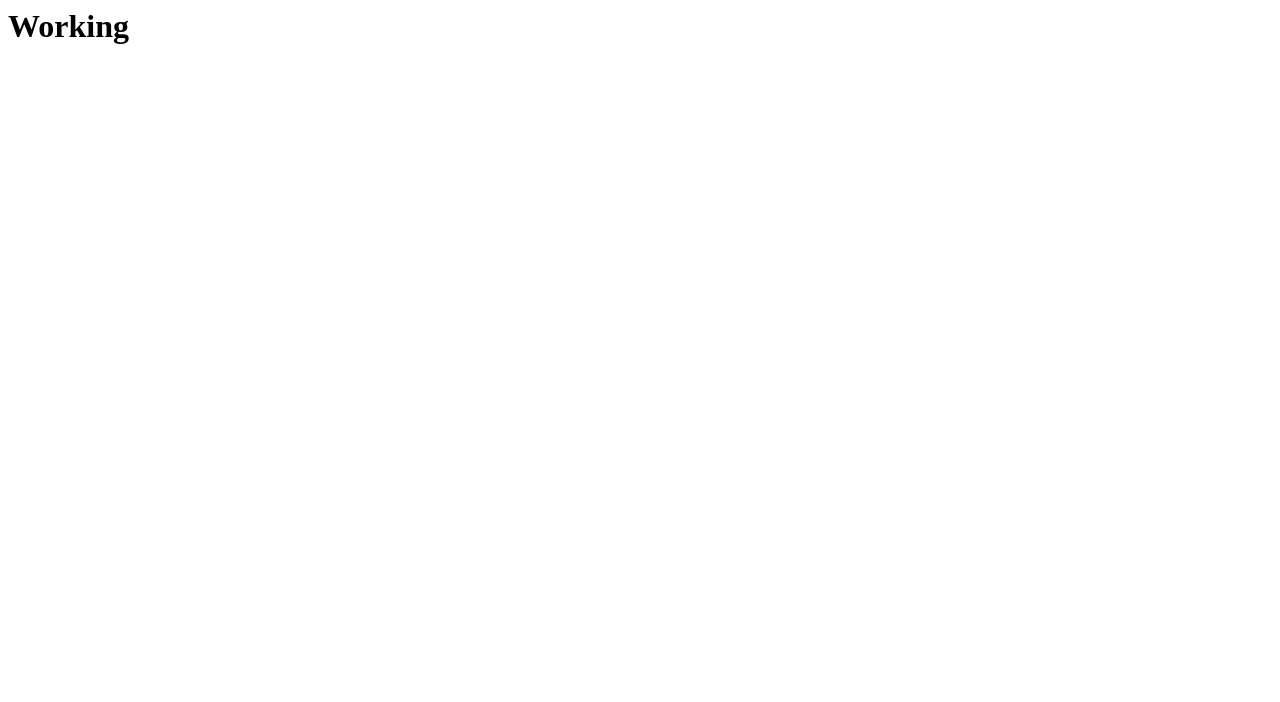
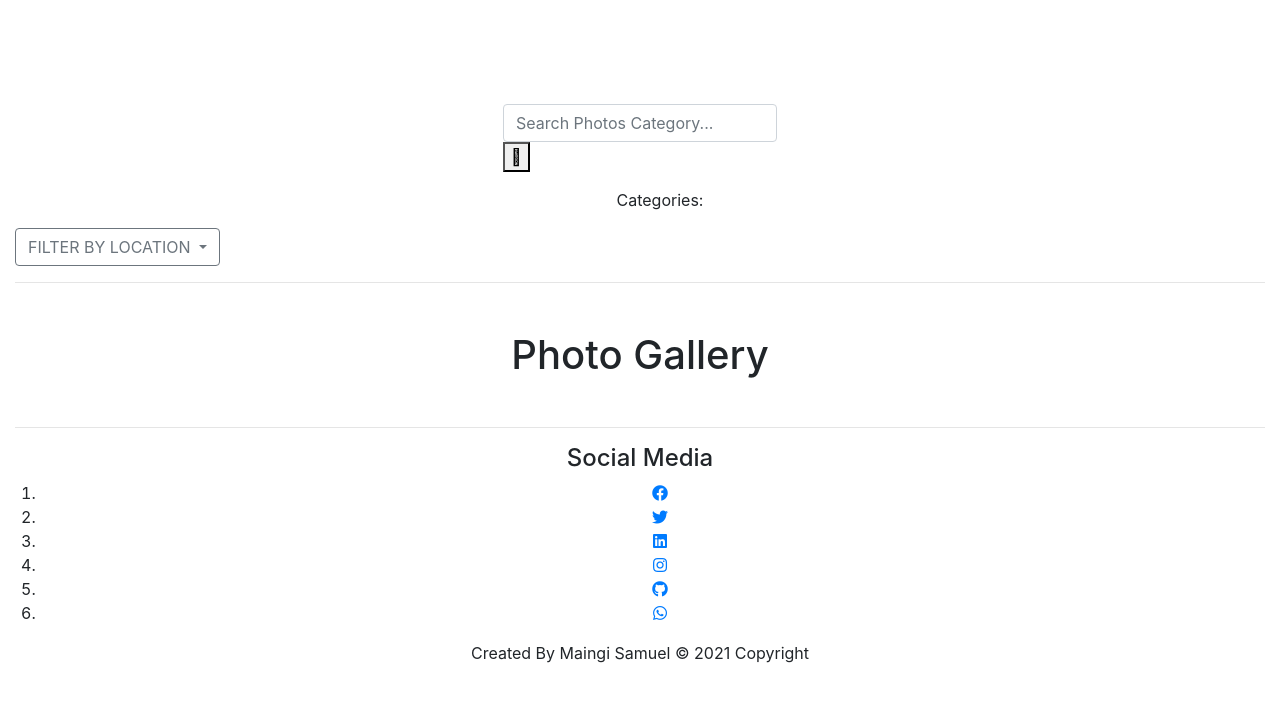
Before and after one commit to layersony/maingi-gallery, a Django app: page / in a window 1280 px wide. Before the commit the part shown is almost empty. Shown: the top 702 px of the page. Run offline with Django 3.2, Linux system fonts and the light colour scheme; data that the repository does not hold is empty; parts of the project's set-up code (start-up, migrations or seed data) failed here and were passed over; some libraries are stand-ins or nearby versions.

Commit message:
index code done

```diff
--- a/photo/templates/galltemp/index.html
+++ b/photo/templates/galltemp/index.html
@@ -1,3 +1,61 @@
-<h1>
-  Working
-</h1>
+{% extends 'base.html' %}
+
+{% block content %}
+<ul class='cate text-md-center'>
+  <span>Categories:</span>
+  {% for cate in all_category %}
+  <li>{{ cate.category }}</li>
+  {% endfor %}
+</ul>
+
+
+<div class="dropdown">
+  <button type="button" class="btn btn-outline-secondary dropdown-toggle" data-toggle="dropdown">
+    FILTER BY LOCATION
+  </button>
+  <div class="dropdown-menu">
+    {% for location in all_location %}
+      <a class="dropdown-item" style="font-family: 'Kodchasan', sans-serif;" href="/?location={{location.location}}">{{location.location}}</a>
+      <div class="dropdown-divider"></div>
+    {% endfor %}
+  </div>
+</div>
+
+<hr>
+
+<div class="landing">
+  <h1 class="text-center mt-5 mb-5">Photo Gallery</h1>
+</div>
+
+<div class="wrapper-grid justify-content-center align-items-center text-center">
+  {% for photo in all_photos %}
+    <div class="photo"  data-target="#modal{{photo.id}}">
+      <img src="{{ photo.image.url }}" alt="{{ photo.image_name }}" class='img-fluid landingimg'>
+      <div class="d-flex justify-content-center align-items-center">
+        <p class='text-center hanger'>{{photo.image_name}}</p>
+      </div>
+    </div>
+    <div class="modal" id="modal{{photo.id}}">
+      <div class="d-flex justify-content-between align-items-center p-1 toptitle">
+        <h2 class='text-center'>{{photo.image_name}}</h2>
+        <button class="btn close-modal">&times;</button>
+      </div>
+      <div class="body">
+        <img src="{{ photo.image.url }}" alt="{{ photo.image_name }}" class='img-fluid overlayimg'>
+        <div class="d-flex justify-content-around align-items-center mt-3">
+          <p>Location: {{ photo.location_id }}</p>
+          <p>Category: {{ photo.category_id }}</p>
+        </div>
+        <p>{{ photo.image_desc }}</p>
+        <div >
+          <input type="text" value='{{ photo.image.url }}' class="copylink" id="trial{{photo.id}}" style="display: none;">
+          <span class="btncopy" id="cpybtn{{ photo.id }}">Copy Image Link <i class="fad fa-copy text-white copyicon" style="font-size: 25px;"></i></span>
+        </div>
+      </div>
+    </div>
+    <div id="overlay"></div>
+  {% endfor %}
+</div>
+<hr>
+
+{% endblock %}
```
